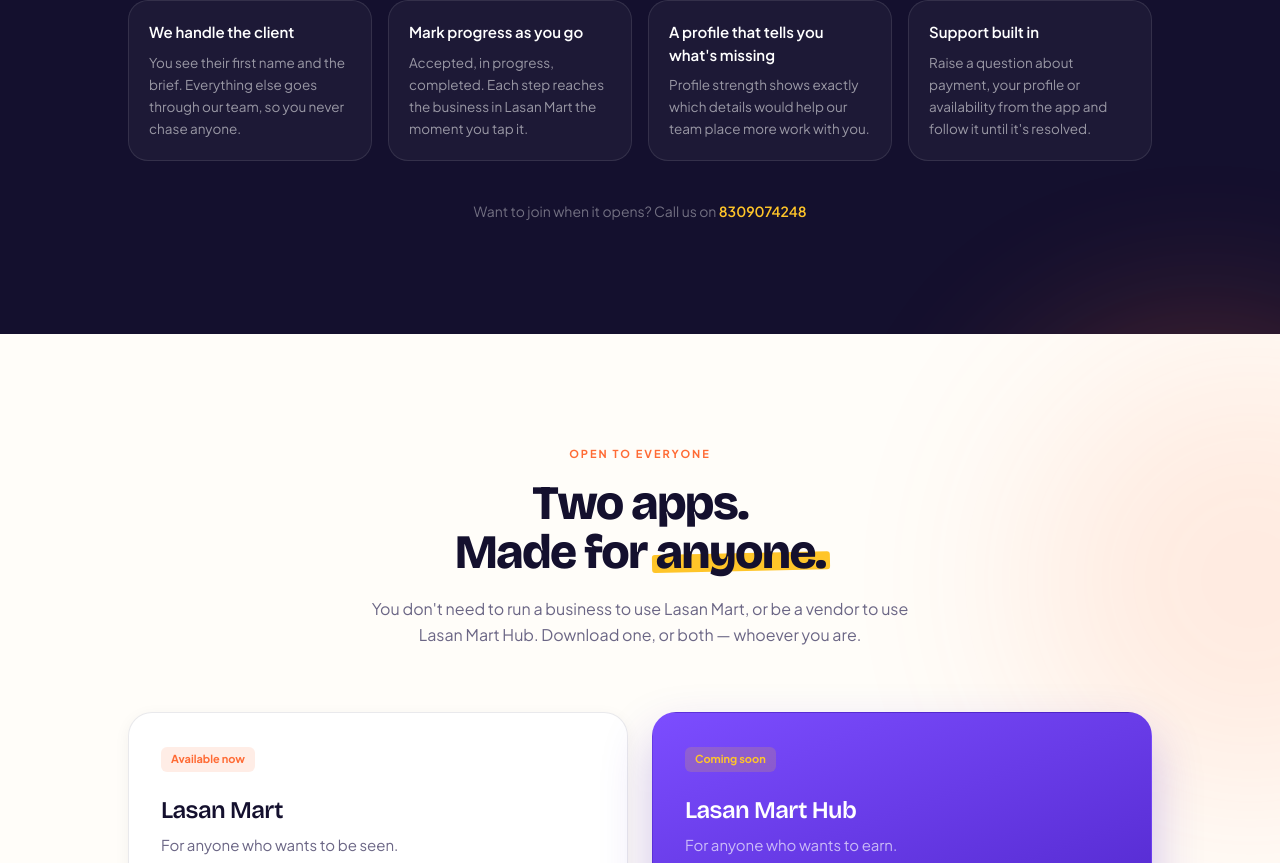
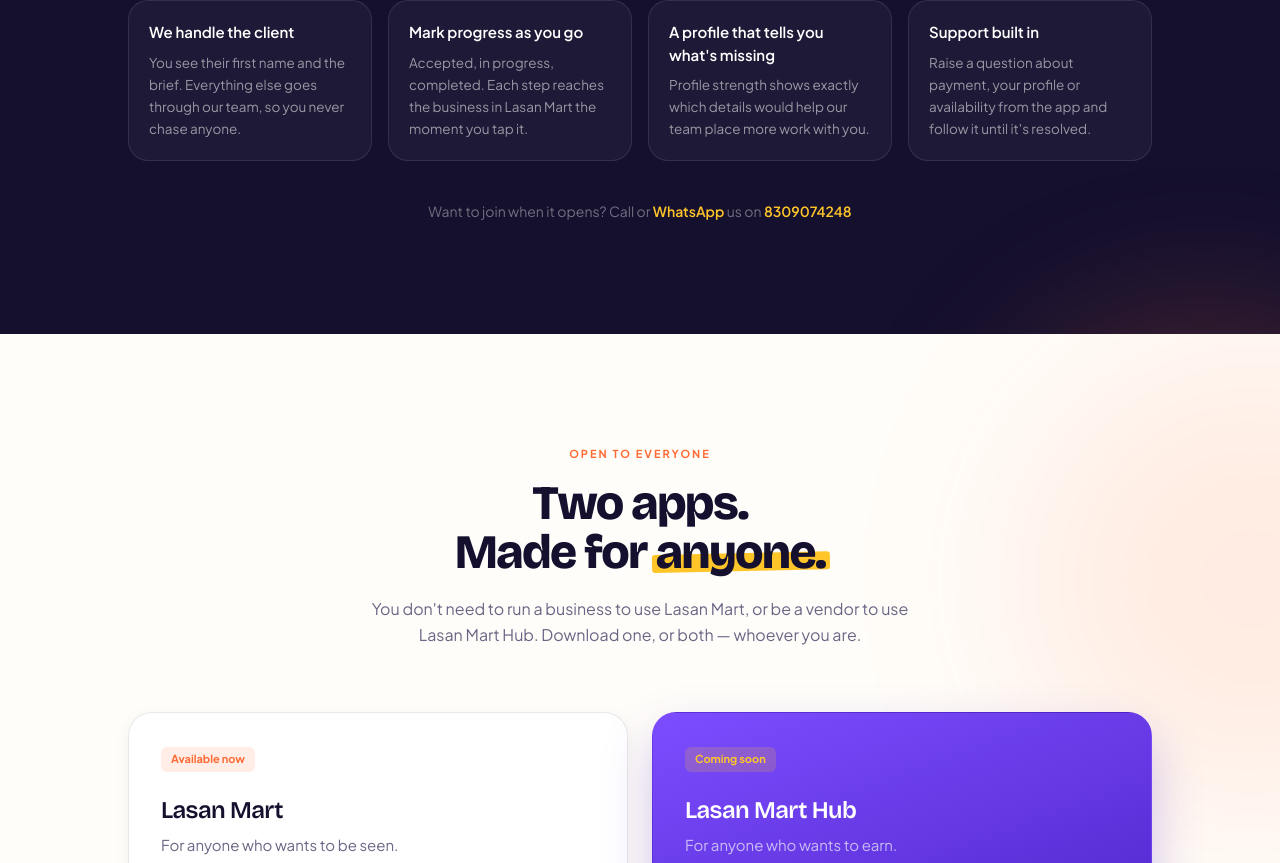
Before and after one commit to lasanlabs22-design/LASANMART_WEBSITE, a Next.js app: page / in a window 1280 px wide. Shown: the part 9757-10620 px from the top of the page. Built offline with nearby package versions, Linux system fonts and the light colour scheme.

Commit message:
Add: WhatsApp as a contact option, as both apps offer it

```diff
--- a/app/page.tsx
+++ b/app/page.tsx
@@ -1231,7 +1231,17 @@
 
           <Reveal delay={0.4}>
             <p className="text-center text-white/40 text-[14px] mt-10">
-              Want to join when it opens? Call us on{" "}
+              Want to join when it opens? Call or{" "}
+              <a
+                href={`https://wa.me/91${CONTACT.phone}`}
+                target="_blank"
+                rel="noopener noreferrer"
+                className="font-semibold hover:text-white/70"
+                style={{ color: "var(--yellow)" }}
+              >
+                WhatsApp
+              </a>{" "}
+              us on{" "}
               <a
                 href={`tel:+91${CONTACT.phone}`}
                 className="font-semibold hover:text-white/70"
@@ -1533,6 +1543,15 @@
               >
                 Call {CONTACT.phone}
               </a>
+              <a
+                href={`https://wa.me/91${CONTACT.phone}`}
+                target="_blank"
+                rel="noopener noreferrer"
+                className="px-6 py-3.5 rounded-2xl font-semibold text-[15px] border-2 text-white transition hover:-translate-y-0.5"
+                style={{ borderColor: "rgba(37,211,102,0.55)" }}
+              >
+                WhatsApp us
+              </a>
             </div>
 
             <div className="flex flex-wrap items-center justify-center gap-x-8 gap-y-3 mt-14 text-[14px] text-white/45">
```
